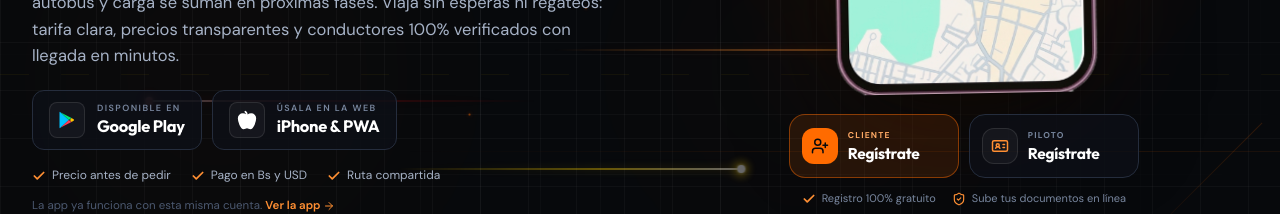
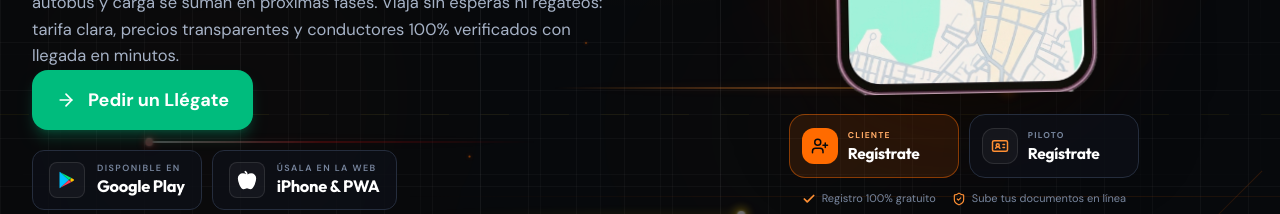
Before and after one commit to zander-doc/llegateappvenezuela, a React (Vite) app in the folder lllegate-sim/: page / in a window 1280 px wide. Shown: the part 586-800 px from the top of the page. Built offline with nearby package versions, Linux system fonts and the light colour scheme; no server answers.

Commit message:
feat(hero): agregar botón principal de solicitud con estilo moderno

```diff
--- a/lllegate-sim/src/components/Hero.tsx
+++ b/lllegate-sim/src/components/Hero.tsx
@@ -417,6 +417,18 @@ export function Hero() {
           </StaggerItem>
 
           <StaggerItem>
+            {/* Botón Principal de Solicitud — Hero Action */}
+            <button
+              type="button"
+              onClick={() => openModal({ type: "download" })}
+              className="w-full py-4 px-6 bg-emerald-500 hover:bg-emerald-600 active:scale-[0.98] text-white font-bold text-lg rounded-2xl shadow-lg shadow-emerald-500/25 transition-all duration-150 flex items-center justify-center gap-3 sm:w-auto sm:max-w-[320px] mx-auto lg:mx-0"
+            >
+              <ArrowRight className="h-5 w-5" />
+              <span>Pedir un Llégate</span>
+            </button>
+          </StaggerItem>
+
+          <StaggerItem>
             <div className="mt-4 flex flex-wrap gap-2.5 lg:mt-5">
               <StoreButton
                 eyebrow="Disponible en"
```
